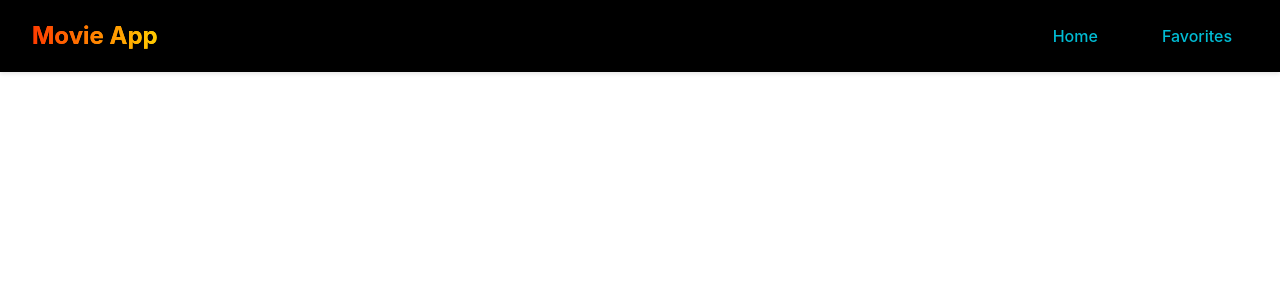
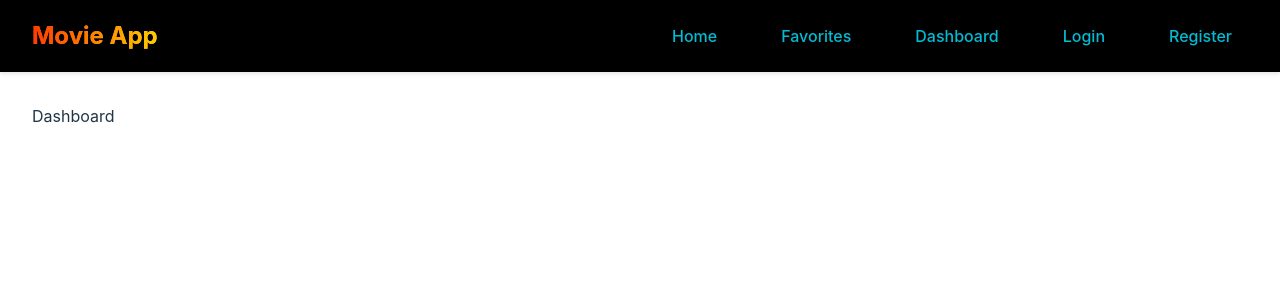
Before and after one commit to Codemaico/movie-app, a React (Vite) app in the folder frontend/: page /movie-app/dashboard in a window 1280 px wide. Shown: the top 300 px of the page. Built offline with nearby package versions, Linux system fonts and the light colour scheme.

Commit message:
adding login, register pages

```diff
--- a/frontend/package.json
+++ b/frontend/package.json
@@ -16,7 +16,8 @@
     "gh-pages": "^6.3.0",
     "react": "^19.1.1",
     "react-dom": "^19.1.1",
-    "react-router-dom": "^7.8.2"
+    "react-router-dom": "^7.8.2",
+    "redux": "^5.0.1"
   },
   "devDependencies": {
     "@eslint/js": "^9.33.0",
--- a/frontend/src/App.jsx
+++ b/frontend/src/App.jsx
@@ -3,8 +3,11 @@ import MovieCard from "./components/MovieCard";
 import NavBar from "./components/NavBar";
 import Favorites from "./pages/favorites";
 import Home from "./pages/home";
-import { Route, Routes } from "react-router-dom";
+import { Route, Routes , BrowserRouter} from "react-router-dom";
 import { MovieProvider } from "./context/MovieContext";
+import Dashboard from "./pages/dashboard";
+import Login from "./pages/login";
+import Register from "./pages/register";
 
 function App() {
   return (
@@ -14,7 +17,10 @@ function App() {
         <Routes>
           <Route path="/" element={<Home />} />
           <Route path="/movie-app" element={<Home />} />
-          <Route path="/favorites" element={<Favorites />} />
+          <Route path="/movie-app/favorites" element={<Favorites />} />
+          <Route path="/movie-app/dashboard" element={<Dashboard />} />
+          <Route path="/movie-app/login" element={<Login />} />
+          <Route path="/movie-app/register" element={<Register />} />
         </Routes>
       </main>
     </MovieProvider>
--- a/frontend/src/components/NavBar.jsx
+++ b/frontend/src/components/NavBar.jsx
@@ -8,7 +8,10 @@ function NavBar(){
         </div>
         <div className="navbar-links">
             <Link to="/" className="nav-link">Home</Link>
-            <Link to="/favorites" className="nav-link">Favorites</Link>
+            <Link to="/movie-app/favorites" className="nav-link">Favorites</Link>
+            <Link to="/movie-app/dashboard" className="nav-link">Dashboard</Link>
+            <Link to="/movie-app/login" className="nav-link">Login</Link>
+            <Link to="/movie-app/register" className="nav-link">Register</Link>
         </div>
     </nav>
 }
--- /dev/null
+++ b/frontend/src/pages/dashboard.jsx
@@ -0,0 +1,11 @@
+
+
+function Dashboard() {
+  return (
+    <div>
+      Dashboard
+    </div>
+  )
+}
+
+export default Dashboard
--- /dev/null
+++ b/frontend/src/pages/login.jsx
@@ -0,0 +1,11 @@
+
+
+function Login() {
+  return (
+    <div style={{zIndex: 1000, color: 'white'}}>
+        Login
+    </div>
+  )
+}
+
+export default Login
--- /dev/null
+++ b/frontend/src/pages/register.jsx
@@ -0,0 +1,12 @@
+
+
+function Register() {
+  return (
+
+
+        <h1>Register</h1>
+
+  )
+}
+
+export default Register
```
Also changed, not shown: 1 other file (tests, documents, lock files or other folders).
